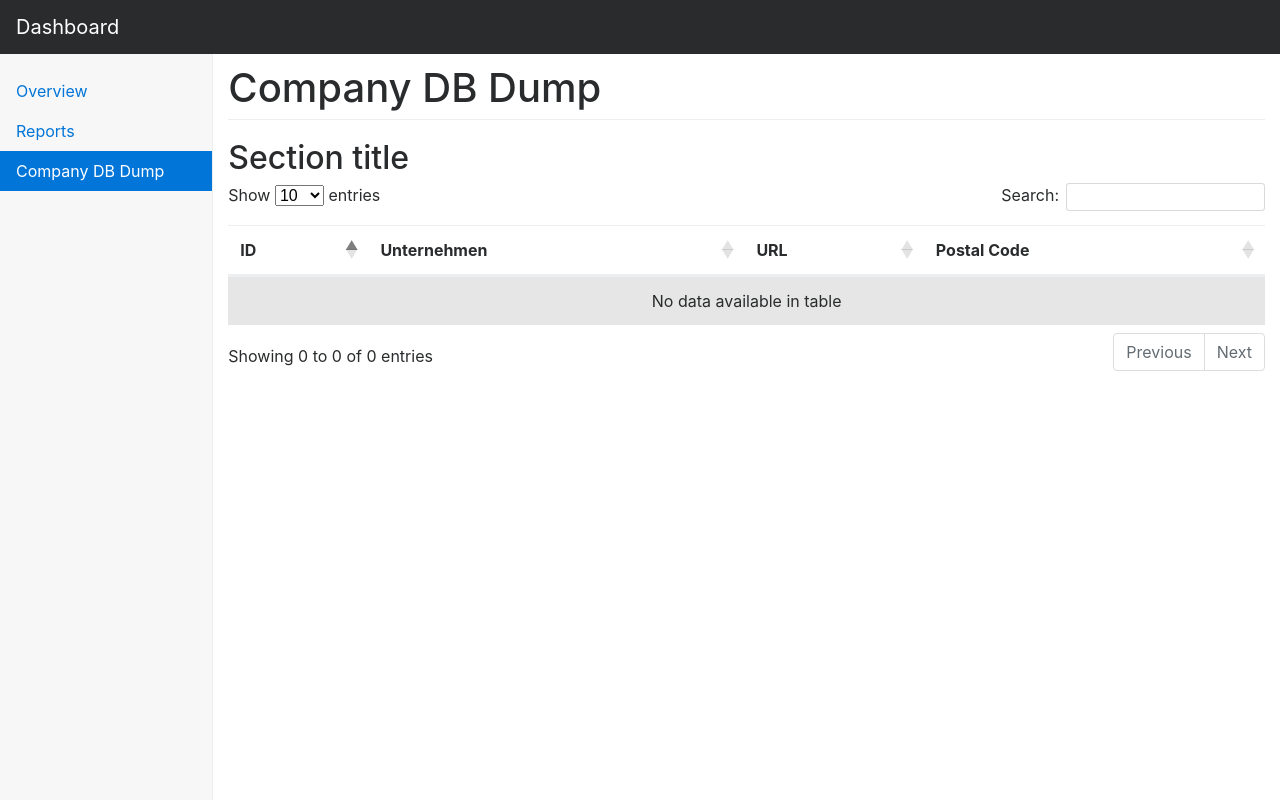
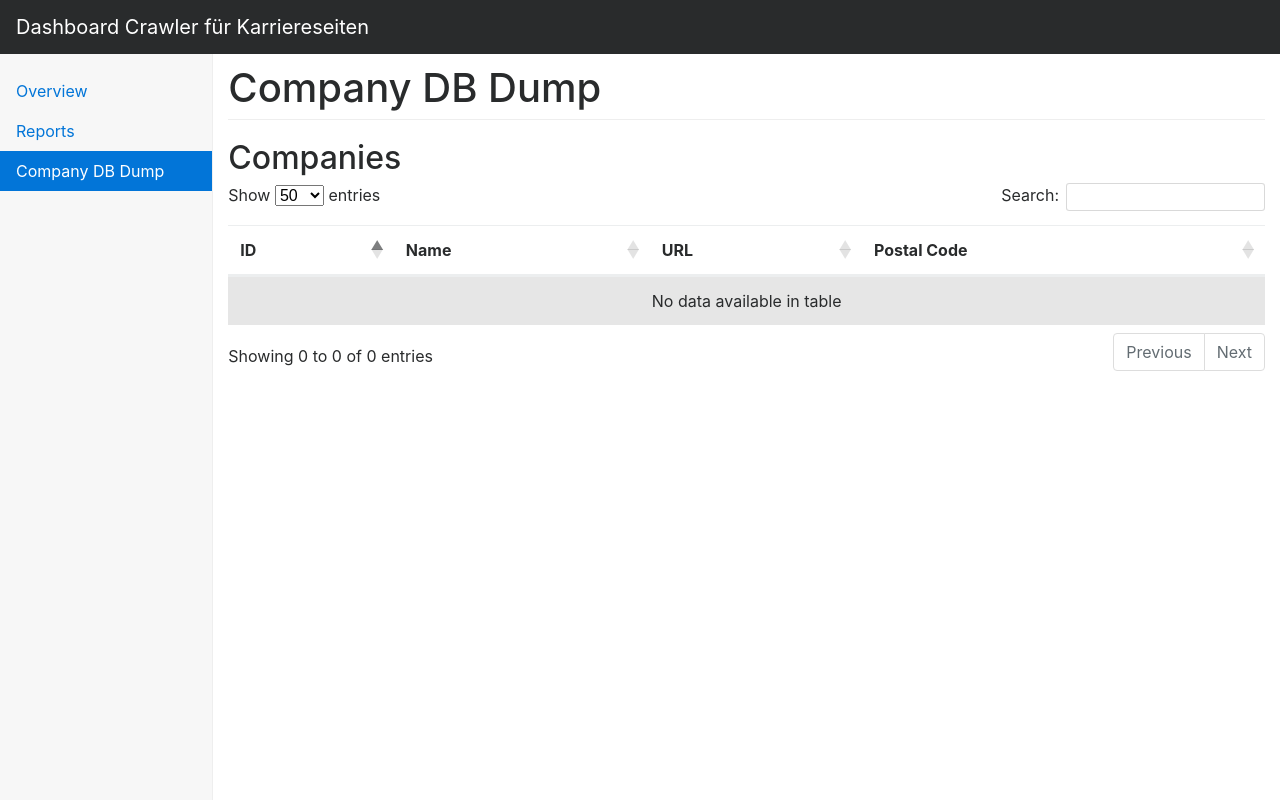
Before and after one commit to StefanGuelland/gib, a PHP site: page /companydbdump.php in a window 1280 px wide. Run offline with PHP 8.4, Linux system fonts and the light colour scheme; data that the repository does not hold is empty; some libraries are stand-ins or nearby versions.

Commit message:
changes companydbdump

```diff
--- a/php/companydbdump.php
+++ b/php/companydbdump.php
@@ -16,13 +16,11 @@
 
     <!-- Custom styles for this template -->
     <link href="css/dashboard.css" rel="stylesheet">
-
-
   </head>
 
   <body>
     <nav class="navbar navbar-toggleable-md navbar-inverse fixed-top bg-inverse">
-      <a class="navbar-brand" href="#">Dashboard</a>
+      <a class="navbar-brand" href="#">Dashboard Crawler für Karriereseiten</a>
     </nav>
 
     <div class="container-fluid">
@@ -48,20 +46,20 @@
                  <?php
 $pdo = new PDO('mysql:host=db;dbname=firmendb;charset=latin1', 'springuser', 'ThePassword');
 
-$stmt = $pdo->prepare("SELECT name, id, website, postal_code FROM company WHERE history_id = 1 ORDER BY id LIMIT 50");
+$stmt = $pdo->prepare("SELECT name, id, website, postal_code FROM company WHERE history_id = 1 ORDER BY id");
 $stmt->execute();
 
 $companyData = $stmt->fetchAll();
  ?>
 
 
-          <h2>Section title</h2>
+          <h2>Companies</h2>
           <div class="table-responsive">
             <table id="companies" class="table table-striped">
               <thead>
                 <tr>
                   <th>ID</th>
-                  <th>Unternehmen</th>
+                  <th>Name</th>
                   <th>URL</th>
                   <th>Postal Code</th>
                 </tr>
@@ -97,13 +95,11 @@ $companyData = $stmt->fetchAll();
     <script src="https://cdn.datatables.net/1.10.16/js/dataTables.bootstrap4.min.js" ></script>
     <script type="text/javascript">
         $(document).ready(function() {
-            $('#companies').DataTable();
+            $('#companies').DataTable({
+                 "pageLength": 50
+            });
         } );
     </script>
-    <script>window.jQuery || document.write('<script src="../../assets/js/vendor/jquery.min.js"><\/script>')</script>
-    <script src="https://cdnjs.cloudflare.com/ajax/libs/tether/1.4.0/js/tether.min.js" integrity="sha384-DztdAPBWPRXSA/3eYEEUWrWCy7G5KFbe8fFjk5JAIxUYHKkDx6Qin1DkWx51bBrb" crossorigin="anonymous"></script>
-    <script src="../../dist/js/bootstrap.min.js"></script>
-    <!-- IE10 viewport hack for Surface/desktop Windows 8 bug -->
-    <script src="../../assets/js/ie10-viewport-bug-workaround.js"></script>
+
   </body>
 </html>
```
Also changed, not shown: php/index.php (+3 -5 lines), php/reports.php (+4 -5 lines).
